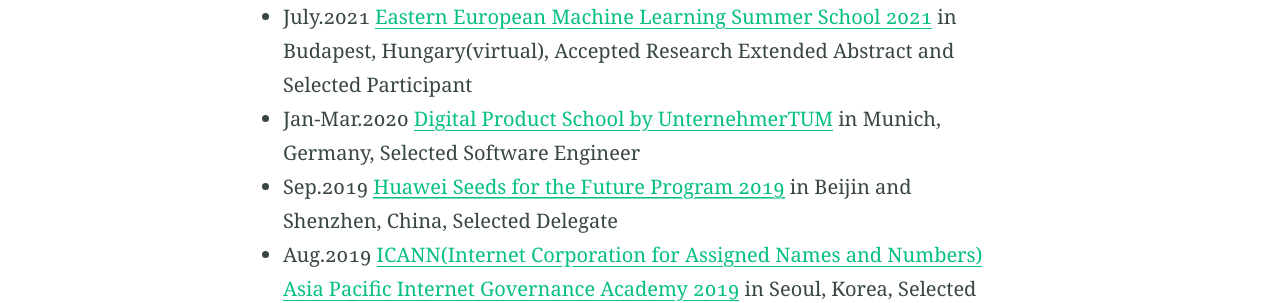
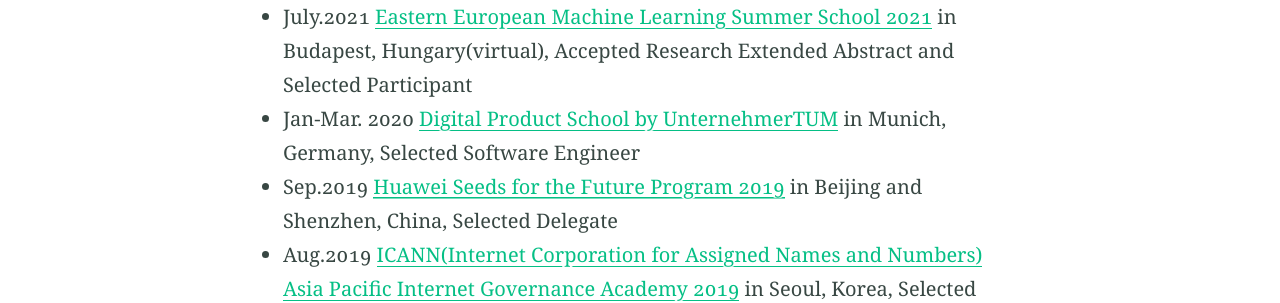
Before and after one commit to NaosFabrik/NaosFabrik.github.io, a Jekyll site: the page built from elements.md, in a window 1280 px wide and 900 px high, scrolled down 1099 px. Shown: the part 236-539 px from the top of the window. Built offline with Jekyll 4.4.1, drawn with Linux system fonts in a browser that asks for light colours; some of the changed text lies outside the part shown.

Commit message:
Update elements.md

```diff
--- a/elements.md
+++ b/elements.md
@@ -35,9 +35,9 @@
 ## Related Experience
 * July.2021 [Eastern European Machine Learning Summer School 2021](https://www.eeml.eu/home) in Budapest, Hungary(virtual), Accepted Research Extended Abstract and Selected Participant
 
-* Jan-Mar.2020 [Digital Product School by UnternehmerTUM](https://digitalproductschool.io/) in Munich, Germany, Selected Software Engineer
+* Jan-Mar. 2020 [Digital Product School by UnternehmerTUM](https://digitalproductschool.io/) in Munich, Germany, Selected Software Engineer
 
-* Sep.2019 [Huawei Seeds for the Future Program 2019](https://www.huawei.com/minisite/seeds-for-the-future/index.html) in Beijin and Shenzhen, China, Selected Delegate
+* Sep.2019 [Huawei Seeds for the Future Program 2019](https://www.huawei.com/minisite/seeds-for-the-future/index.html) in Beijing and Shenzhen, China, Selected Delegate
 
 * Aug.2019 [ICANN(Internet Corporation for Assigned Names and Numbers) Asia Pacific Internet Governance Academy 2019](https://www.icann.org/en/announcements/details/apply-now-the-asia-pacific-internet-governance-academy-2019-14-5-2019-en) in Seoul, Korea, Selected Delegate
 
```
Also changed, not shown: other parts of elements.md (+1 -1 lines).
